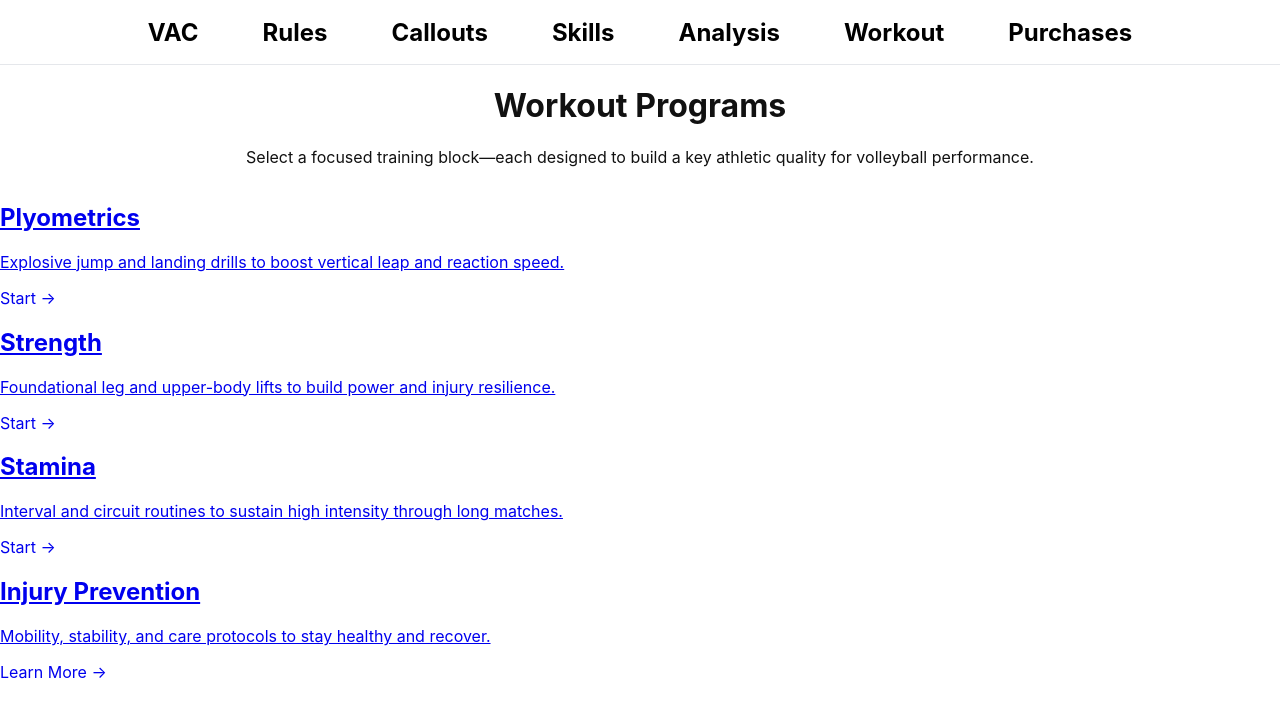
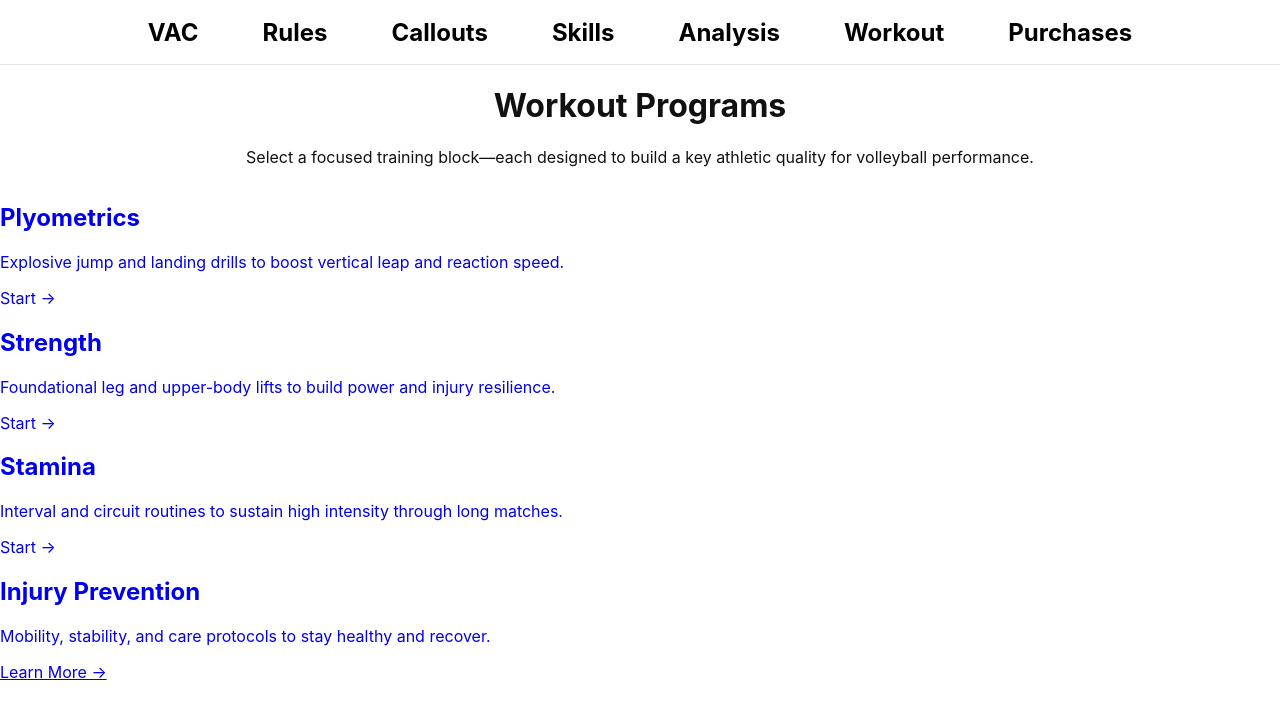
Before and after one commit to blueweriy/volleyball-ai-website, a React (Vite) app: page /workout in a window 1280 px wide. Shown: the top 718 px of the page. Built offline with nearby package versions, Linux system fonts and the light colour scheme.

Commit message:
Update Workout.jsx

```diff
--- a/src/pages/Workout.jsx
+++ b/src/pages/Workout.jsx
@@ -16,7 +16,7 @@ export default function Workout() {
       <div className="grid grid-cols-1 md:grid-cols-4 gap-8">
         <Link
           to="/workout/plyometrics"
-          className="block bg-gray-50 rounded-2xl p-6 shadow-sm hover:shadow-lg transition-shadow"
+          className="block bg-gray-50 rounded-2xl p-6 shadow-sm hover:shadow-lg transition-shadow no-underline"
         >
           <h2 className="text-2xl font-semibold mb-2 text-gray-900">
             Plyometrics
@@ -31,7 +31,7 @@ export default function Workout() {
 
         <Link
           to="/workout/strength"
-          className="block bg-gray-50 rounded-2xl p-6 shadow-sm hover:shadow-lg transition-shadow"
+          className="block bg-gray-50 rounded-2xl p-6 shadow-sm hover:shadow-lg transition-shadow no-underline"
         >
           <h2 className="text-2xl font-semibold mb-2 text-gray-900">
             Strength
@@ -46,7 +46,7 @@ export default function Workout() {
 
         <Link
           to="/workout/stamina"
-          className="block bg-gray-50 rounded-2xl p-6 shadow-sm hover:shadow-lg transition-shadow"
+          className="block bg-gray-50 rounded-2xl p-6 shadow-sm hover:shadow-lg transition-shadow no-underline"
         >
           <h2 className="text-2xl font-semibold mb-2 text-gray-900">
             Stamina
@@ -61,7 +61,7 @@ export default function Workout() {
 
         <Link
           to="/workout/injury"
-          className="block bg-gray-50 rounded-2xl p-6 shadow-sm hover:shadow-lg transition-shadow"
+          className="block bg-gray-50 rounded-2xl p-6 shadow-sm hover:shadow-lg transition-shadow no-underline"
         >
           <h2 className="text-2xl font-semibold mb-2 text-gray-900">
             Injury Prevention
@@ -69,7 +69,7 @@ export default function Workout() {
           <p className="text-gray-900 leading-relaxed">
             Mobility, stability, and care protocols to stay healthy and recover.
           </p>
-          <span className="mt-4 inline-block text-gray-900 font-medium">
+          <span className="mt-4 inline-block text-blue-600 underline font-medium">
             Learn More →
           </span>
         </Link>
```
